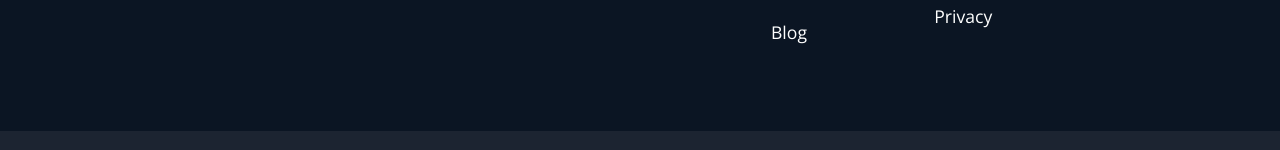
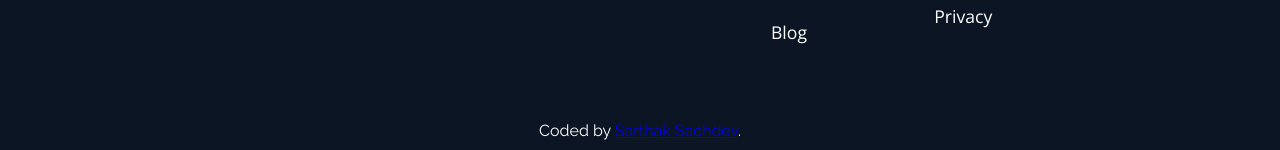
Before and after one commit to SartHak-0-Sach/Fylo-dark-theme-landing-page_frontend_project, a plain HTML site: page index.html in a window 1280 px wide. Shown: the part 3506-3656 px from the top of the page. Drawn offline with nearby package versions, Linux system fonts and the light colour scheme.

Commit message:
Update index.html

```diff
--- a/index.html
+++ b/index.html
@@ -4,7 +4,7 @@
   <meta charset="UTF-8">
   <meta name="viewport" content="width=device-width, initial-scale=1.0">
   <link rel="icon" type="image/png" sizes="32x32" href="./images/favicon-32x32.png">
-  <title>Frontend Mentor | Fylo landing page with dark theme and features grid</title>
+  <title>Fylo- file management application</title>
   <script src="https://kit.fontawesome.com/d600462951.js" crossorigin="anonymous"></script>
   <link rel="stylesheet" href="style.css">
   <script defer type="module" src="script.js"></script>
@@ -189,7 +189,7 @@
         </div>
       </div>
       <div class="footer__attribution">
-        <attribution-footer color-label="hsl(0, 0%, 100%)" color-link="hsl(176, 68%, 64%)"></attribution-footer>
+        <attribution-footer color-label="hsl(0, 0%, 100%)" color-link="hsl(176, 68%, 64%)">Coded by <a href="https://github.com/SartHak-0-Sach" target="_blank">Sarthak Sachdev</a>.</attribution-footer>
       </div>
     </footer>
   </div>
```
